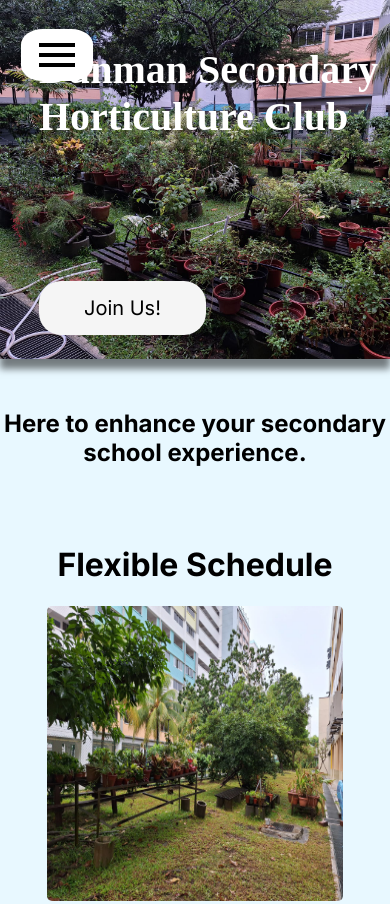
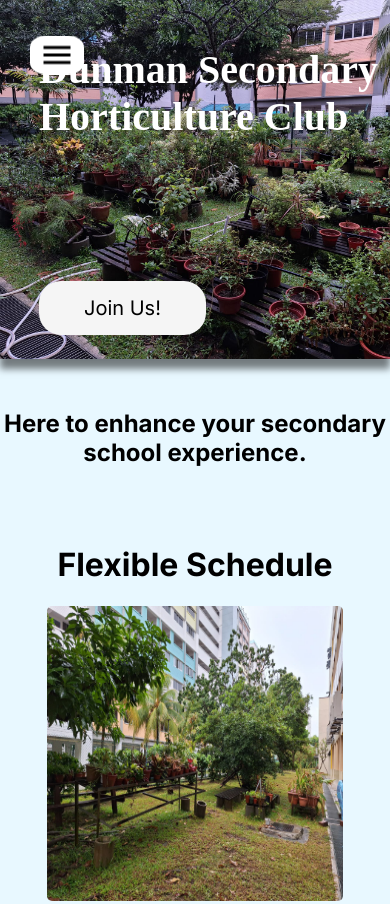
Before and after one commit to HortiDmn/HorticultureWebsite, a plain HTML site: page index.html in a window 390 px wide. Shown: the top 904 px of the page. Drawn offline with Linux system fonts and the light colour scheme; a web font is replaced by a local one.

Commit message:
Update style.css

```diff
--- a/style.css
+++ b/style.css
@@ -278,7 +278,7 @@ main > * {
         border: black 0px solid;
         border-radius: 30%;
         margin: 0;
-        scale: 200%;
+        scale: 150%;
         z-index: 1000;
     }
     #imginnavbtn {
```
